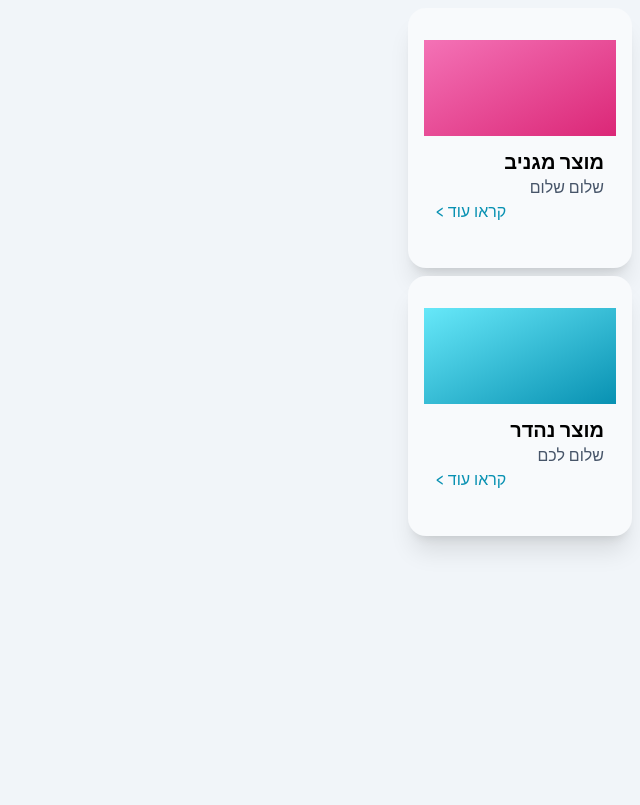
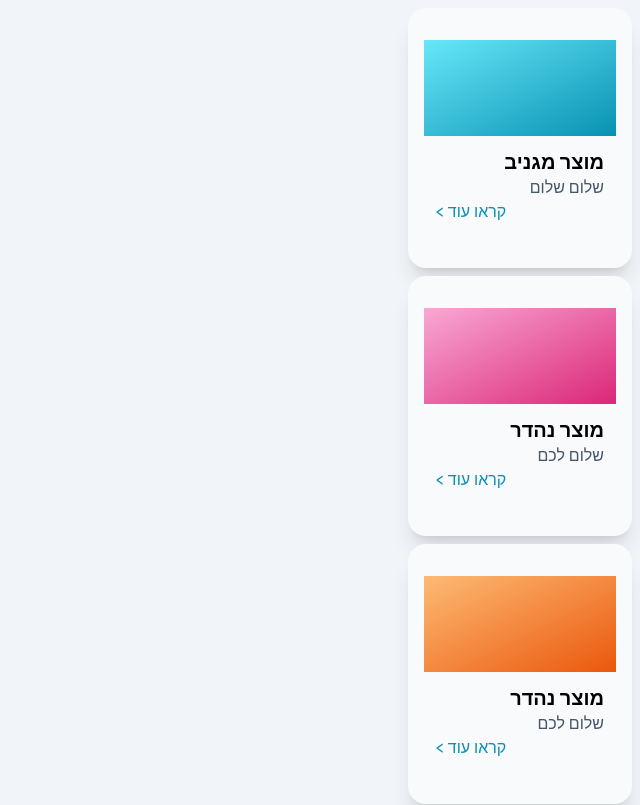
Before and after one commit to itays123/monopolika, a Next.js app: page / in a window 1280 px wide. Shown: the top 805 px of the page, without its empty margins (640-1280 px from the left). Built offline with nearby package versions, Linux system fonts and the light colour scheme.

Commit message:
Building Blocks: Add Variants

```diff
--- a/components/product/ProductCard.tsx
+++ b/components/product/ProductCard.tsx
@@ -5,7 +5,7 @@ import Link from "next/link";
 import strings from "../../strings";
 
 export interface ProductCardProps extends ClassName {
-    variant?: 'cyan' | 'pink';
+    variant?: 'cyan' | 'pink' | 'orange' | 'emerald';
     title: string;
     description: string;
     readMorePath?: string;
@@ -16,7 +16,9 @@ export default function ProductCard({ className, variant = 'cyan', title, descri
         <Card className={clsx("px-0 py-0 flex flex-col",className)}>
             <div className={clsx("min-h-[96px] flex-grow", {
                 "bg-gradient-to-br from-cyan-300 to-cyan-600": variant === 'cyan',
-                "bg-gradient-to-br from-pink-400 to-pink-600": variant === 'pink',
+                "bg-gradient-to-br from-pink-300 to-pink-600": variant === 'pink',
+                "bg-gradient-to-br from-orange-300 to-orange-600": variant === 'orange',
+                "bg-gradient-to-br from-emerald-300 to-emerald-600": variant === 'emerald',
             })}></div>
             <div className="p-3 flex flex-col">
                 <h3 className="font-header">{title}</h3>
--- a/pages/index.tsx
+++ b/pages/index.tsx
@@ -10,8 +10,10 @@ export default function Home() {
         <link rel="icon" href="/favicon.ico" />
       </Head>
       <main className="w-60 h-40">
-        <ProductCard variant="pink" title="מוצר מגניב" description="שלום שלום" />
-        <ProductCard variant="cyan" title="מוצר נהדר" description="שלום לכם" />
+        <ProductCard variant="cyan" title="מוצר מגניב" description="שלום שלום" />
+        <ProductCard variant="pink" title="מוצר נהדר" description="שלום לכם" />
+        <ProductCard variant="orange" title="מוצר נהדר" description="שלום לכם" />
+        <ProductCard variant="emerald" title="מוצר נהדר" description="שלום לכם" />
       </main>
     </div>
   );
--- a/tailwind.config.js
+++ b/tailwind.config.js
@@ -20,6 +20,8 @@ module.exports = {
       cyan: colors.cyan,
       pink: colors.pink,
       slate: colors.slate,
+      orange: colors.orange,
+      emerald: colors.emerald,
     },
   },
   plugins: [],
```
